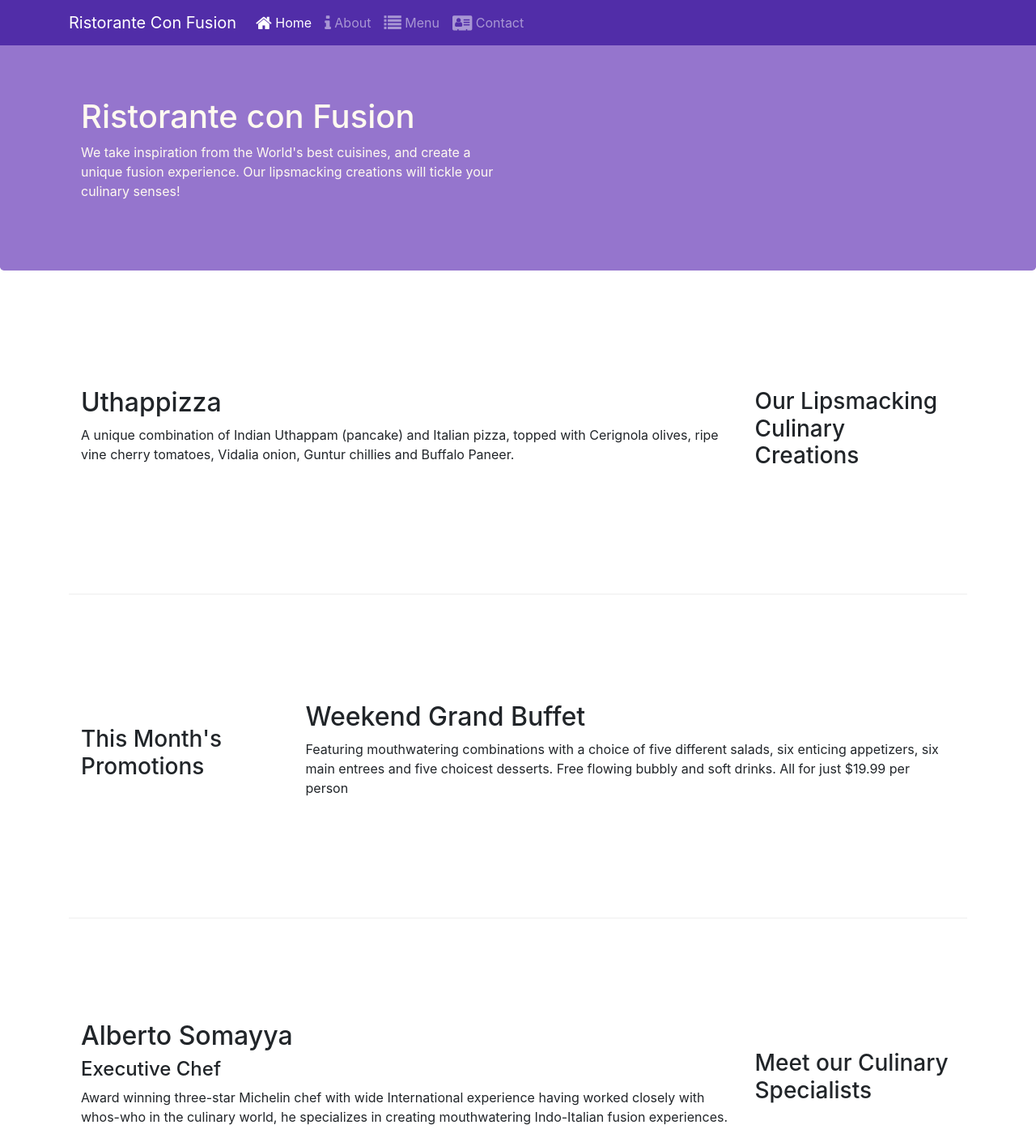
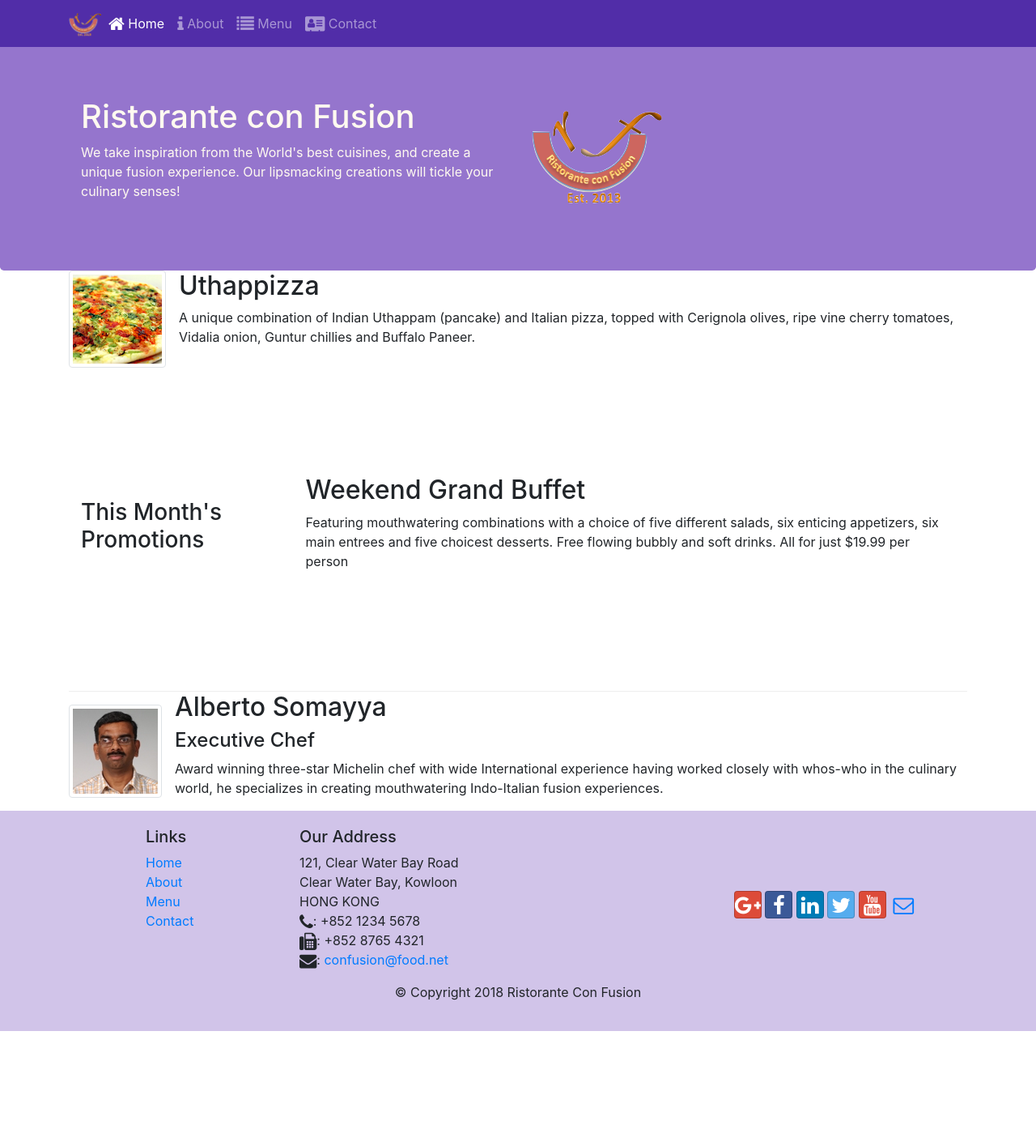
Before and after one commit to efrencortes315/C1P1-coursera-web, a website: page index.html in a window 1280 px wide. Shown: the top 1410 px of the page at 81% size. After the commit the page ends 1273 px from the top, so only its background shows below. Drawn offline with nearby package versions, Linux system fonts and the light colour scheme.

Commit message:
images and media

```diff
--- a/index.html
+++ b/index.html
@@ -21,7 +21,7 @@
                 <button class="navbar-toggler" type="button" data-toggle="collapse" data-target="#Navbar">
                         <span class="navbar-toggler-icon"></span>
                     </button>
-           <a class="navbar-brand" href="#">Ristorante Con Fusion</a>
+                    <a class="navbar-brand mr-auto" href="#"><img src="img/logo.png" height="30" width="41"></a>
            <div class="collapse navbar-collapse" id="Navbar">
                 <ul class="navbar-nav mr-auto">
                     <li class="nav-item active"><a class="nav-link" href="#"><span class="fa fa-home fa-lg"></span> Home</a></li>
@@ -39,20 +39,23 @@
                     <h1>Ristorante con Fusion</h1>
                     <p>We take inspiration from the World's best cuisines, and create a unique fusion experience. Our lipsmacking creations will tickle your culinary senses!</p>
                 </div>
-                <div class="col-12 col-sm">
+                <div class="col-12 col-sm align-self-center">
+                    <img src="img/logo.png" class="img-fluid">
                 </div>
             </div>
         </div>
     </header>
 
     <div class="container">
-        <div class="row row-content align-items-center">
-            <div class="col-12 col-sm-4 order-sm-last col-md-3">
-                <h3>Our Lipsmacking Culinary Creations</h3>
-            </div>
-            <div class="col col-sm order-sm-first col-md">
-                <h2>Uthappizza</h2>
-                <p>A unique combination of Indian Uthappam (pancake) and Italian pizza, topped with Cerignola olives, ripe vine cherry tomatoes, Vidalia onion, Guntur chillies and Buffalo Paneer.</p>
+        <div class="media">
+            <img class="d-flex mr-3 img-thumbnail align-self-center"
+                    src="img/uthappizza.png" alt="Uthappizza">
+            <div class="media-body">
+                <h2 class="mt-0">Uthappizza</h2>
+                <p class="d-none d-sm-block">A unique combination of Indian Uthappam (pancake) and
+                    Italian pizza, topped with Cerignola olives, ripe vine
+                    cherry tomatoes, Vidalia onion, Guntur chillies and
+                    Buffalo Paneer.</p>
             </div>
         </div>
 
@@ -67,14 +70,17 @@
             </div>
         </div>
 
-        <div class="row row-content align-items-center">
-            <div class="col-12 col-sm-4 order-sm-last col-md-3">
-                <h3>Meet our Culinary Specialists</h3>
-            </div>
-            <div class="col col-sm order-sm-first col-md">
-                <h2>Alberto Somayya</h2>
+        <div class="media">
+            <img class="d-flex mr-3 img-thumbnail align-self-center"
+                    src="img/alberto.png" alt="Alberto Somayya">
+            <div class="media-body">
+                <h2 class="mt-0">Alberto Somayya</h2>
                 <h4>Executive Chef</h4>
-                <p>Award winning three-star Michelin chef with wide International experience having worked closely with whos-who in the culinary world, he specializes in creating mouthwatering Indo-Italian fusion experiences. </p>
+                <p class="d-none d-sm-block">Award winning three-star Michelin chef with wide
+                    International experience having worked closely with
+                    whos-who in the culinary world, he specializes in
+                    creating mouthwatering Indo-Italian fusion experiences.
+                    </p>
             </div>
         </div>
     </div>
```
Also changed, not shown: aboutus.html (+3 -2 lines), contactus.html (+3 -2 lines), img/alberto.png (added), img/buffet.png (added), img/logo.png (added), img/uthappizza.png (added), 1 other file.
